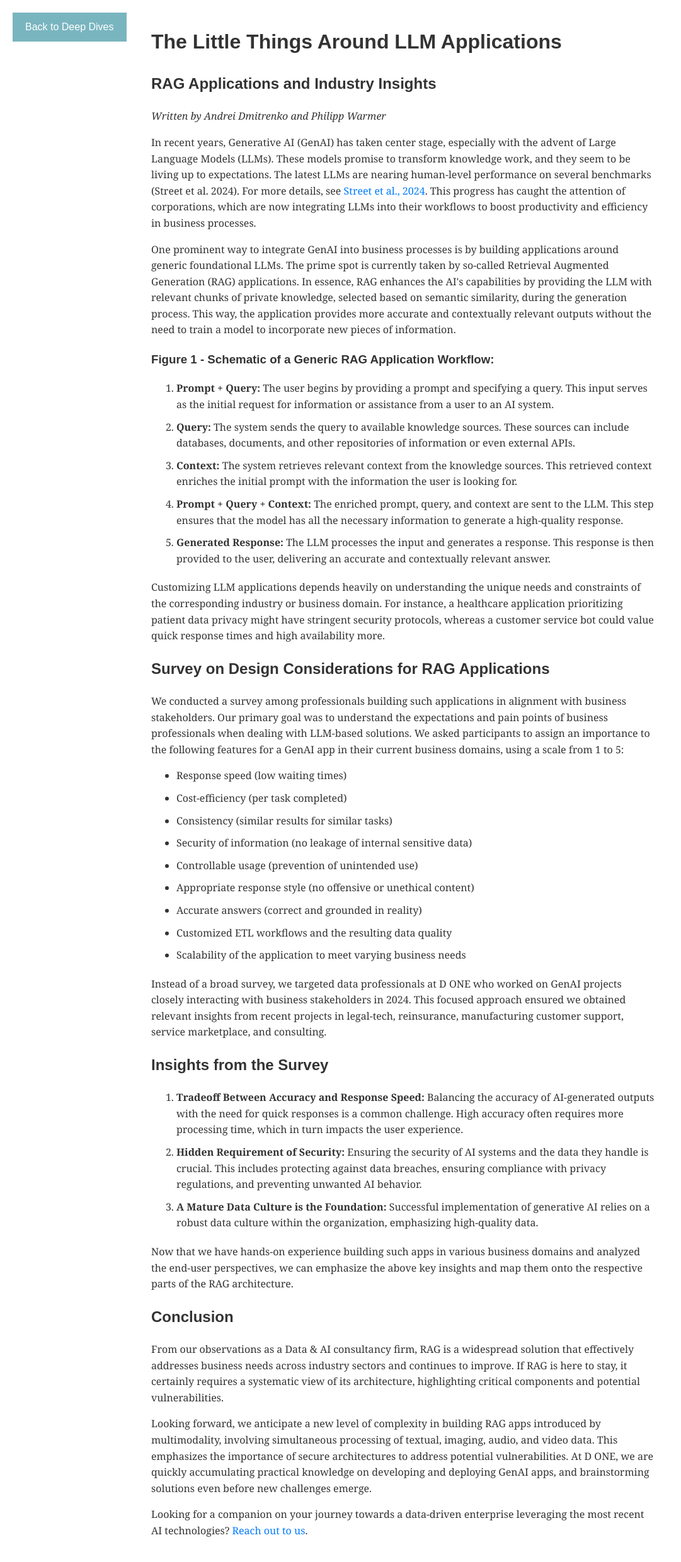
After one commit to PhilWa/corner, a Flask app: template templates/rag_architecture.html in a window 1280 px wide. The commit adds this page. Shown: the whole page at 63% size, without its empty margins (0-1081 px from the left). Run offline with Flask 3, Linux system fonts and the light colour scheme; the template is opened without the code that fills it, so the values that code supplies are empty.

Commit message:
added bullet points

```diff
--- /dev/null
+++ b/templates/rag_architecture.html
@@ -0,0 +1,156 @@
+<!DOCTYPE html>
+<html lang="en">
+
+<head>
+    <meta charset="UTF-8">
+    <meta name="viewport" content="width=device-width, initial-scale=1.0">
+    <title>The Little Things Around LLM Applications</title>
+    <style>
+        body {
+            font-family: Georgia, 'Times New Roman', Times, serif;
+            line-height: 1.6;
+            max-width: 800px;
+            margin: auto;
+            padding: 20px;
+            color: #333;
+        }
+
+        h1,
+        h2,
+        h3 {
+            font-family: Arial, sans-serif;
+            color: #333;
+        }
+
+        a {
+            color: #007bff;
+            text-decoration: none;
+        }
+
+        a:hover {
+            text-decoration: underline;
+        }
+
+        ul,
+        ol {
+            margin-bottom: 20px;
+        }
+
+        li {
+            margin-bottom: 10px;
+        }
+
+        .back-button {
+            position: fixed;
+            top: 20px;
+            left: 20px;
+            background-color: rgb(121, 181, 191);
+            color: white;
+            padding: 10px 20px;
+            text-decoration: none;
+            font-family: Arial, sans-serif;
+            transition: background-color 0.3s ease;
+        }
+
+        .back-button:hover {
+            background-color: rgb(101, 161, 171);
+            text-decoration: none;
+        }
+    </style>
+</head>
+
+<body>
+    <a href="{{ url_for('index') }}#deep-dives" class="back-button"
+        onclick="sessionStorage.setItem('scrollToDeepDives', 'true'); return true;">Back to Deep Dives</a>
+
+    <h1>The Little Things Around LLM Applications</h1>
+    <h2>RAG Applications and Industry Insights</h2>
+    <p><em>Written by Andrei Dmitrenko and Philipp Warmer</em></p>
+
+    <p>In recent years, Generative AI (GenAI) has taken center stage, especially with the advent of Large Language
+        Models (LLMs). These models promise to transform knowledge work, and they seem to be living up to expectations.
+        The latest LLMs are nearing human-level performance on several benchmarks (Street et al. 2024). For more
+        details, see <a href="https://arxiv.org/abs/2405.18870" target="_blank">Street et al., 2024</a>. This progress
+        has caught the attention of corporations, which are now integrating LLMs into their workflows to boost
+        productivity and efficiency in business processes.</p>
+
+    <p>One prominent way to integrate GenAI into business processes is by building applications around generic
+        foundational LLMs. The prime spot is currently taken by so-called Retrieval Augmented Generation (RAG)
+        applications. In essence, RAG enhances the AI's capabilities by providing the LLM with relevant chunks of
+        private knowledge, selected based on semantic similarity, during the generation process. This way, the
+        application provides more accurate and contextually relevant outputs without the need to train a model to
+        incorporate new pieces of information.</p>
+
+    <h3>Figure 1 - Schematic of a Generic RAG Application Workflow:</h3>
+    <ol>
+        <li><strong>Prompt + Query:</strong> The user begins by providing a prompt and specifying a query. This input
+            serves as the initial request for information or assistance from a user to an AI system.</li>
+        <li><strong>Query:</strong> The system sends the query to available knowledge sources. These sources can include
+            databases, documents, and other repositories of information or even external APIs.</li>
+        <li><strong>Context:</strong> The system retrieves relevant context from the knowledge sources. This retrieved
+            context enriches the initial prompt with the information the user is looking for.</li>
+        <li><strong>Prompt + Query + Context:</strong> The enriched prompt, query, and context are sent to the LLM. This
+            step ensures that the model has all the necessary information to generate a high-quality response.</li>
+        <li><strong>Generated Response:</strong> The LLM processes the input and generates a response. This response is
+            then provided to the user, delivering an accurate and contextually relevant answer.</li>
+    </ol>
+
+    <p>Customizing LLM applications depends heavily on understanding the unique needs and constraints of the
+        corresponding industry or business domain. For instance, a healthcare application prioritizing patient data
+        privacy might have stringent security protocols, whereas a customer service bot could value quick response times
+        and high availability more.</p>
+
+    <h2>Survey on Design Considerations for RAG Applications</h2>
+    <p>We conducted a survey among professionals building such applications in alignment with business stakeholders. Our
+        primary goal was to understand the expectations and pain points of business professionals when dealing with
+        LLM-based solutions. We asked participants to assign an importance to the following features for a GenAI app in
+        their current business domains, using a scale from 1 to 5:</p>
+    <ul>
+        <li>Response speed (low waiting times)</li>
+        <li>Cost-efficiency (per task completed)</li>
+        <li>Consistency (similar results for similar tasks)</li>
+        <li>Security of information (no leakage of internal sensitive data)</li>
+        <li>Controllable usage (prevention of unintended use)</li>
+        <li>Appropriate response style (no offensive or unethical content)</li>
+        <li>Accurate answers (correct and grounded in reality)</li>
+        <li>Customized ETL workflows and the resulting data quality</li>
+        <li>Scalability of the application to meet varying business needs</li>
+    </ul>
+
+    <p>Instead of a broad survey, we targeted data professionals at D ONE who worked on GenAI projects closely
+        interacting with business stakeholders in 2024. This focused approach ensured we obtained relevant insights from
+        recent projects in legal-tech, reinsurance, manufacturing customer support, service marketplace, and consulting.
+    </p>
+
+    <h2>Insights from the Survey</h2>
+    <ol>
+        <li><strong>Tradeoff Between Accuracy and Response Speed:</strong> Balancing the accuracy of AI-generated
+            outputs with the need for quick responses is a common challenge. High accuracy often requires more
+            processing time, which in turn impacts the user experience.</li>
+        <li><strong>Hidden Requirement of Security:</strong> Ensuring the security of AI systems and the data they
+            handle is crucial. This includes protecting against data breaches, ensuring compliance with privacy
+            regulations, and preventing unwanted AI behavior.</li>
+        <li><strong>A Mature Data Culture is the Foundation:</strong> Successful implementation of generative AI relies
+            on a robust data culture within the organization, emphasizing high-quality data.</li>
+    </ol>
+
+    <p>Now that we have hands-on experience building such apps in various business domains and analyzed the end-user
+        perspectives, we can emphasize the above key insights and map them onto the respective parts of the RAG
+        architecture.</p>
+
+    <h2>Conclusion</h2>
+    <p>From our observations as a Data & AI consultancy firm, RAG is a widespread solution that effectively addresses
+        business needs across industry sectors and continues to improve. If RAG is here to stay, it certainly requires a
+        systematic view of its architecture, highlighting critical components and potential vulnerabilities.</p>
+
+    <p>Looking forward, we anticipate a new level of complexity in building RAG apps introduced by multimodality,
+        involving simultaneous processing of textual, imaging, audio, and video data. This emphasizes the importance of
+        secure architectures to address potential vulnerabilities. At D ONE, we are quickly accumulating practical
+        knowledge on developing and deploying GenAI apps, and brainstorming solutions even before new challenges emerge.
+    </p>
+
+    <p>Looking for a companion on your journey towards a data-driven enterprise leveraging the most recent AI
+        technologies? <a href="https://d-one.ai/" target="_blank">Reach out to us</a>.</p>
+</body>
+
+</html>
```
Also changed, not shown: static/css/styles.css (+12 -0 lines), templates/conditional_relation_extraction.html (added, +144 -0 lines), templates/deep_dives.html (deleted, +0 -24 lines), templates/index.html (+4 -16 lines).
